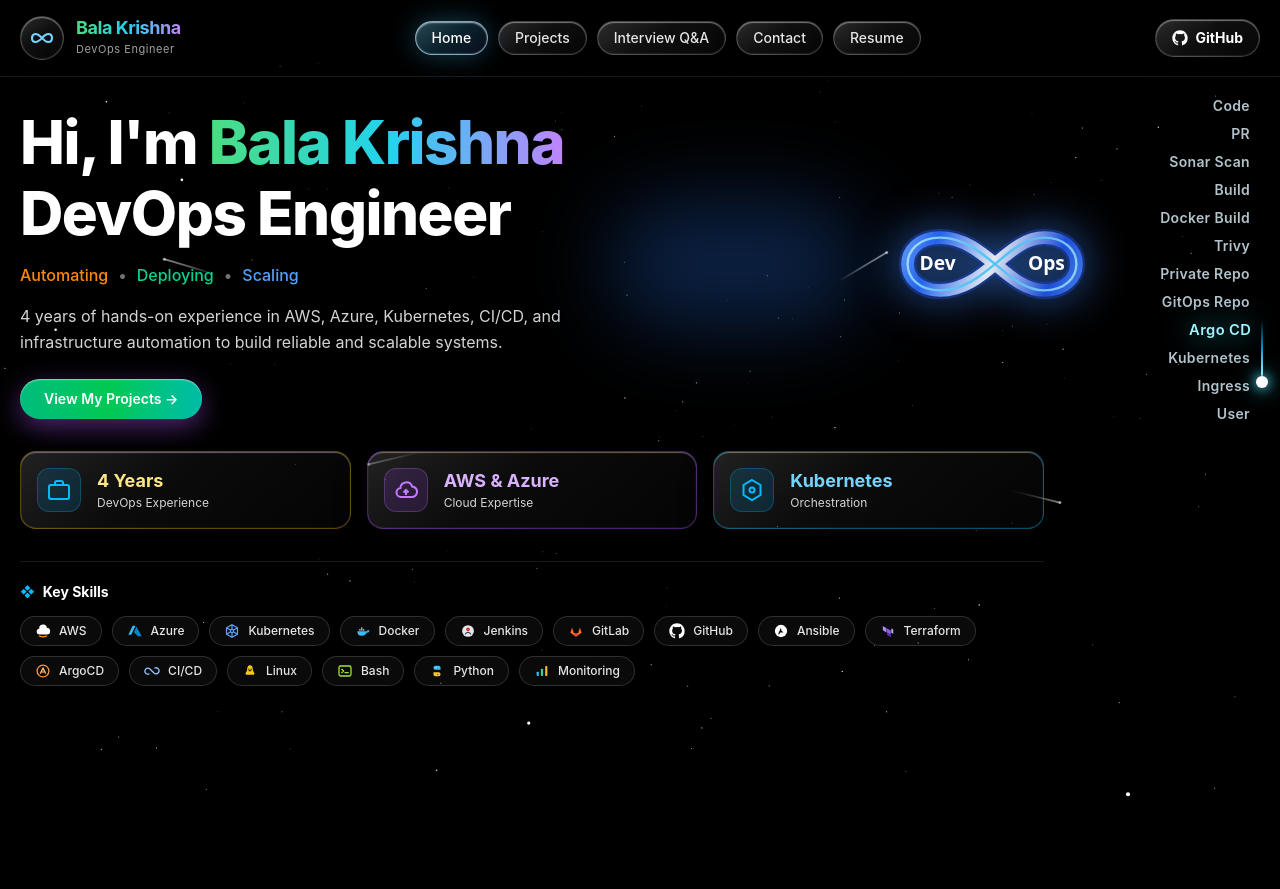
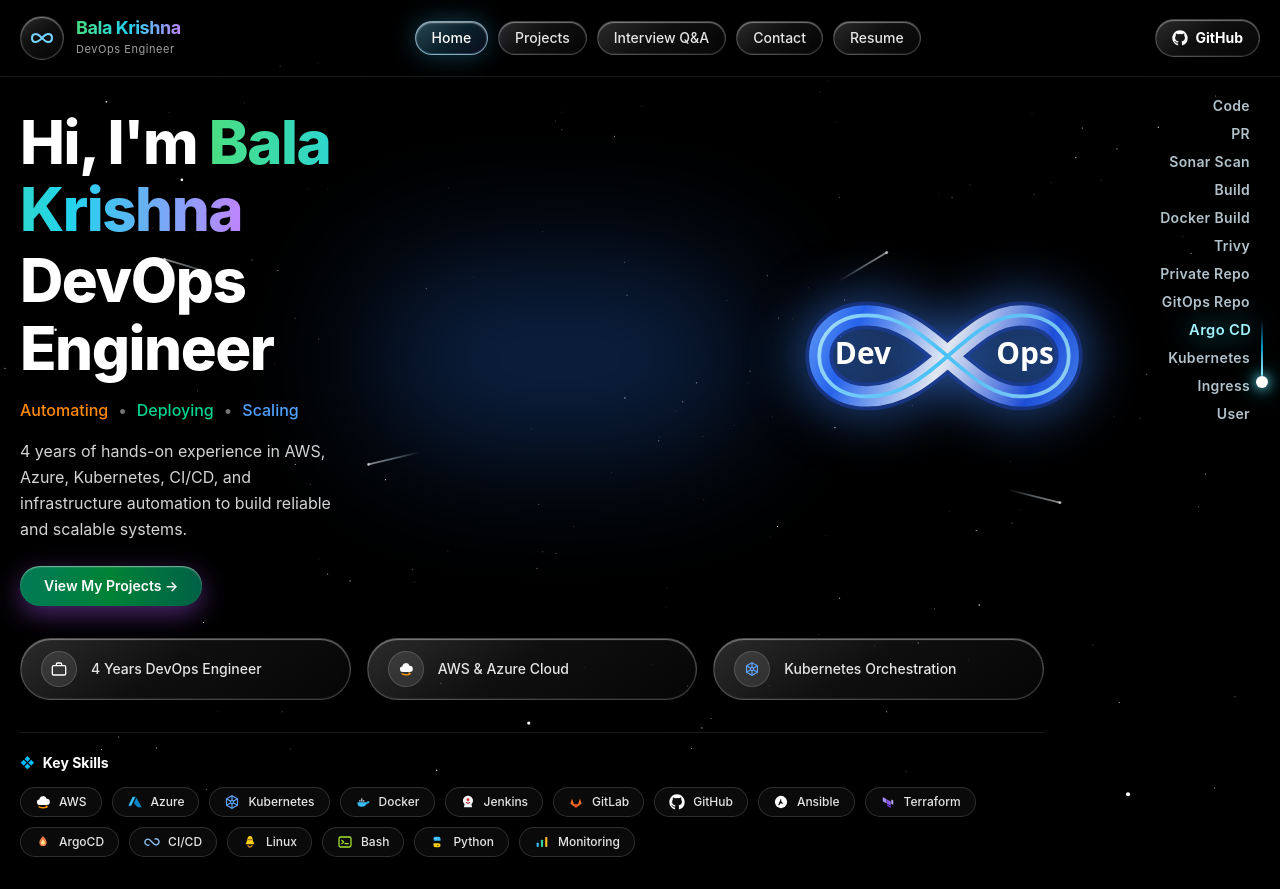
Before and after one commit to Bala-Nakkala/Bala-Nakkala.github.io, a React (Vite) app: page / in a window 1280 px wide. Before the commit the page ends 800 px from the top, so only its background shows below. Built offline with nearby package versions, Linux system fonts and the light colour scheme.

Commit message:
Update skill logos without dots, green projects button, tagline colors, and DevOps infinity logo

```diff
--- a/src/App.jsx
+++ b/src/App.jsx
@@ -487,14 +487,21 @@ function SkillExactLogo({ name }) {
       return (
         <svg className="h-4 w-4 shrink-0" viewBox="0 0 24 24" fill="none">
           <path
-            d="M17.6 17.2H6.8a4.3 4.3 0 0 1-.5-8.57A5.8 5.8 0 0 1 17.8 7.2a3.8 3.8 0 0 1-.2 10z"
+            d="M17.5 16.5H6.9a4.1 4.1 0 0 1-.4-8.17A5.6 5.6 0 0 1 17.4 7a3.6 3.6 0 0 1 .1 9.5z"
             fill="#FFFFFF"
           />
           <path
-            d="M6.5 19.6c3.4 1.6 7.6 1.6 11 0"
+            d="M6.2 19.2c3.6 1.7 8 1.7 11.6 0"
+            stroke="#FF9900"
+            strokeWidth="2"
+            strokeLinecap="round"
+          />
+          <path
+            d="M16.5 17.8l1.6 1.4-1.8 1.2"
             stroke="#FF9900"
             strokeWidth="1.8"
             strokeLinecap="round"
+            strokeLinejoin="round"
           />
         </svg>
       );
@@ -535,14 +542,12 @@ function SkillExactLogo({ name }) {
     case "Jenkins":
       return (
         <svg className="h-4 w-4 shrink-0" viewBox="0 0 24 24" fill="none">
-          <circle cx="12" cy="12" r="8.8" fill="#E5E7EB" />
-          <circle cx="12" cy="9.5" r="2.8" fill="#D33833" />
           <path
-            d="M8 16.5c1.1-1.7 2.5-2.4 4-2.4s2.9.7 4 2.4"
-            stroke="#374151"
-            strokeWidth="1.8"
-            strokeLinecap="round"
+            d="M12 2.5c-4.2 0-7.5 3.2-7.5 7.3 0 2.5 1.1 4.4 2.4 5.7l-1.1 4.2h12.4l-1.1-4.2c1.3-1.3 2.4-3.2 2.4-5.7 0-4.1-3.3-7.3-7.5-7.3z"
+            fill="#F3F4F6"
           />
+          <circle cx="12" cy="8.5" r="2.2" fill="#D33833" />
+          <path d="M9.5 13c1.5 1 3.5 1 5 0" stroke="#991B1B" strokeWidth="1.6" strokeLinecap="round" />
         </svg>
       );
     case "GitLab":
@@ -576,9 +581,14 @@ function SkillExactLogo({ name }) {
     case "ArgoCD":
       return (
         <svg className="h-4 w-4 shrink-0" viewBox="0 0 24 24" fill="none">
-          <circle cx="12" cy="12" r="8.8" stroke="#FB923C" strokeWidth="2" />
-          <path d="M8.3 15.2L12 7.4l3.7 7.8" stroke="#FDBA74" strokeWidth="2" strokeLinecap="round" strokeLinejoin="round" />
-          <circle cx="12" cy="13.5" r="1.4" fill="#FB923C" />
+          <path
+            d="M12 3.2c3.5 3.2 5.5 6.4 5.5 9.6a5.5 5.5 0 0 1-11 0c0-3.2 2-6.4 5.5-9.6z"
+            fill="#EF7B4D"
+          />
+          <path
+            d="M12 8.2c1.8 1.8 2.8 3.5 2.8 5a2.8 2.8 0 0 1-5.6 0c0-1.5 1-3.2 2.8-5z"
+            fill="#FDE68A"
+          />
         </svg>
       );
     case "CI/CD":
@@ -591,12 +601,12 @@ function SkillExactLogo({ name }) {
       return (
         <svg className="h-4 w-4 shrink-0" viewBox="0 0 24 24" fill="none">
           <path
-            d="M12 3.2c-2.6 0-4.2 2.4-4.2 5.7 0 2.4-1.4 4.3-2.3 6.2-.6 1.2.2 2.5 1.5 2.5h10c1.3 0 2.1-1.3 1.5-2.5-.9-1.9-2.3-3.8-2.3-6.2 0-3.3-1.6-5.7-4.2-5.7z"
+            d="M12 3c-2.5 0-4 2.2-4 5.2 0 2-1.2 3.6-2 5.2-.5 1 .2 2.1 1.3 2.1h9.4c1.1 0 1.8-1.1 1.3-2.1-.8-1.6-2-3.2-2-5.2 0-3-1.5-5.2-4-5.2z"
             fill="#FACC15"
           />
-          <circle cx="10.4" cy="9.2" r="0.9" fill="#000000" />
-          <circle cx="13.6" cy="9.2" r="0.9" fill="#000000" />
-          <path d="M10.5 11.6h3" stroke="#000000" strokeWidth="1.5" strokeLinecap="round" />
+          <circle cx="10.5" cy="8.5" r="0.85" fill="#111827" />
+          <circle cx="13.5" cy="8.5" r="0.85" fill="#111827" />
+          <path d="M9 17.5l2 2M15 17.5l-2 2" stroke="#F59E0B" strokeWidth="1.8" strokeLinecap="round" />
         </svg>
       );
     case "Bash":
@@ -631,72 +641,72 @@ function SkillExactLogo({ name }) {
 
 function DevOpsCenterInfinityLogo() {
   return (
-    <div className="pointer-events-none flex items-center justify-center py-2">
+    <div className="pointer-events-none flex items-center justify-center py-4">
       <div className="relative flex items-center justify-center">
         <div
           aria-hidden="true"
-          className="h-28 w-56 sm:h-32 sm:w-64 rounded-full bg-blue-500/25 blur-2xl"
+          className="h-40 w-80 sm:h-48 sm:w-96 rounded-full bg-blue-500/25 blur-3xl"
         />
         <svg
-          className="relative h-28 w-56 sm:h-32 sm:w-64 drop-shadow-[0_0_22px_rgba(59,130,246,0.85)]"
-          viewBox="0 0 320 150"
+          className="relative h-40 w-80 sm:h-48 sm:w-96 drop-shadow-[0_0_28px_rgba(59,130,246,0.9)]"
+          viewBox="0 0 360 170"
           fill="none"
         >
           <defs>
-            <linearGradient id="devOpsMetallicBlue" x1="20" y1="20" x2="300" y2="130" gradientUnits="userSpaceOnUse">
+            <linearGradient id="devOpsMetallicBlue" x1="20" y1="20" x2="340" y2="150" gradientUnits="userSpaceOnUse">
               <stop offset="0%" stopColor="#93C5FD" />
               <stop offset="25%" stopColor="#2563EB" />
               <stop offset="50%" stopColor="#E2E8F0" />
               <stop offset="75%" stopColor="#1D4ED8" />
               <stop offset="100%" stopColor="#60A5FA" />
             </linearGradient>
-            <linearGradient id="devOpsSilverHighlight" x1="0" y1="0" x2="320" y2="150" gradientUnits="userSpaceOnUse">
+            <linearGradient id="devOpsSilverHighlight" x1="0" y1="0" x2="360" y2="170" gradientUnits="userSpaceOnUse">
               <stop offset="0%" stopColor="#F8FAFC" stopOpacity="0.95" />
-              <stop offset="50%" stopColor="#38BDF8" stopOpacity="0.85" />
+              <stop offset="50%" stopColor="#38BDF8" stopOpacity="0.9" />
               <stop offset="100%" stopColor="#E2E8F0" stopOpacity="0.95" />
             </linearGradient>
           </defs>
 
           <path
-            d="M225 42c54 0 54 66 0 66-46 0-74-66-130-66-54 0-54 66 0 66 56 0 84-66 130-66z"
+            d="M252 46c60 0 60 76 0 76-52 0-84-76-144-76-60 0-60 76 0 76 62 0 92-76 144-76z"
             stroke="#1E40AF"
-            strokeWidth="22"
+            strokeWidth="26"
             strokeLinecap="round"
             strokeLinejoin="round"
             opacity="0.55"
           />
           <path
-            d="M225 42c54 0 54 66 0 66-46 0-74-66-130-66-54 0-54 66 0 66 56 0 84-66 130-66z"
+            d="M252 46c60 0 60 76 0 76-52 0-84-76-144-76-60 0-60 76 0 76 62 0 92-76 144-76z"
             stroke="url(#devOpsMetallicBlue)"
-            strokeWidth="16"
+            strokeWidth="19"
             strokeLinecap="round"
             strokeLinejoin="round"
           />
           <path
-            d="M225 42c54 0 54 66 0 66-46 0-74-66-130-66-54 0-54 66 0 66 56 0 84-66 130-66z"
+            d="M252 46c60 0 60 76 0 76-52 0-84-76-144-76-60 0-60 76 0 76 62 0 92-76 144-76z"
             stroke="url(#devOpsSilverHighlight)"
-            strokeWidth="3"
+            strokeWidth="3.5"
             strokeLinecap="round"
             strokeLinejoin="round"
           />
 
           <text
-            x="92"
-            y="82"
+            x="104"
+            y="92"
             textAnchor="middle"
             fill="#FFFFFF"
-            fontSize="24"
+            fontSize="28"
             fontWeight="700"
             fontFamily="system-ui, -apple-system, sans-serif"
           >
             Dev
           </text>
           <text
-            x="228"
-            y="82"
+            x="256"
+            y="92"
             textAnchor="middle"
             fill="#FFFFFF"
-            fontSize="24"
+            fontSize="28"
             fontWeight="700"
             fontFamily="system-ui, -apple-system, sans-serif"
           >
@@ -1184,7 +1194,7 @@ export default function App() {
       <main className="relative z-10 w-full px-3 sm:px-5 py-8 lg:pr-36">
         {activePage === "home" && (
           <>
-            <section className="relative flex flex-col justify-between gap-6 lg:flex-row lg:items-center">
+            <section className="relative flex flex-col justify-between gap-6 lg:grid lg:grid-cols-[1.15fr_1fr] lg:items-center">
               <div className="max-w-2xl">
                 <h1 className="text-4xl sm:text-5xl md:text-6xl font-extrabold tracking-tight leading-[1.12]">
                   Hi, I&apos;m{" "}
@@ -1209,34 +1219,34 @@ export default function App() {
                   <button
                     type="button"
                     onClick={() => setActivePage("projects")}
-                    className="ios-primary-btn cursor-pointer rounded-full bg-gradient-to-r from-emerald-500 via-green-500 to-teal-500 px-6 py-2.5 text-sm font-semibold text-white"
+                    className="ios-primary-btn cursor-pointer rounded-full bg-gradient-to-r from-emerald-700 via-green-700 to-emerald-800 px-6 py-2.5 text-sm font-semibold text-white shadow-[0_0_20px_rgba(21,128,61,0.45)]"
                   >
                     View My Projects →
                   </button>
                 </div>
               </div>
 
-              <div className="lg:mr-4">
+              <div className="flex items-center justify-center">
                 <DevOpsCenterInfinityLogo />
               </div>
 
               <FarRightSideStreakFlow />
             </section>
 
-            {/* 3 Interactive iOS Glass Highlight Cards */}
+            {/* 3 Interactive Glass Highlight Buttons */}
             <section className="mt-8 grid max-w-5xl grid-cols-1 gap-4 sm:grid-cols-3">
               <button
                 type="button"
                 onClick={() => toggleInfoCard("experience")}
-                className={`ios-glass-card flex cursor-pointer items-center gap-4 rounded-2xl border p-4 text-left ${
+                className={`ios-glass-pill flex cursor-pointer items-center gap-3.5 rounded-full px-5 py-3 text-left transition ${
                   activeInfoCard === "experience"
-                    ? "border-amber-300 shadow-[0_0_24px_rgba(251,191,36,0.28)]"
-                    : "border-amber-400/35 hover:border-amber-300/75"
+                    ? "ios-glass-pill-active text-white"
+                    : "text-neutral-200 hover:text-white"
                 }`}
               >
-                <div className="flex h-11 w-11 shrink-0 items-center justify-center rounded-xl border border-sky-400/25 bg-sky-500/15 text-sky-400">
+                <div className="flex h-9 w-9 shrink-0 items-center justify-center rounded-full border border-white/15 bg-white/10 text-white">
                   <svg
-                    className="h-6 w-6"
+                    className="h-4 w-4"
                     viewBox="0 0 24 24"
                     fill="none"
                     stroke="currentColor"
@@ -1246,77 +1256,43 @@ export default function App() {
                     <path d="M16 7V5a2 2 0 0 0-2-2h-4a2 2 0 0 0-2 2v2" />
                   </svg>
                 </div>
-                <div>
-                  <div className="text-lg font-bold text-amber-200 leading-tight">
-                    4 Years
-                  </div>
-                  <div className="mt-0.5 text-xs text-neutral-300">
-                    DevOps Experience
-                  </div>
-                </div>
+                <span className="text-xs sm:text-sm font-medium">
+                  4 Years DevOps Engineer
+                </span>
               </button>
 
               <button
                 type="button"
                 onClick={() => toggleInfoCard("cloud")}
-                className={`ios-glass-card flex cursor-pointer items-center gap-4 rounded-2xl border p-4 text-left ${
+                className={`ios-glass-pill flex cursor-pointer items-center gap-3.5 rounded-full px-5 py-3 text-left transition ${
                   activeInfoCard === "cloud"
-                    ? "border-purple-400 shadow-[0_0_24px_rgba(168,85,247,0.3)]"
-                    : "border-purple-500/40 hover:border-purple-400/75"
+                    ? "ios-glass-pill-active text-white"
+                    : "text-neutral-200 hover:text-white"
                 }`}
               >
-                <div className="flex h-11 w-11 shrink-0 items-center justify-center rounded-xl border border-purple-400/25 bg-purple-500/15 text-purple-400">
-                  <svg
-                    className="h-6 w-6"
-                    viewBox="0 0 24 24"
-                    fill="none"
-                    stroke="currentColor"
-                    strokeWidth="2"
-                  >
-                    <path d="M17.5 19H7a4.5 4.5 0 0 1-.6-8.96A6 6 0 0 1 18.1 8.5 4 4 0 0 1 17.5 19z" />
-                    <path d="M12 17v-5" />
-                    <path d="m9.5 14.5 2.5-2.5 2.5 2.5" />
-                  </svg>
-                </div>
-                <div>
-                  <div className="text-lg font-bold text-purple-300 leading-tight">
-                    AWS &amp; Azure
-                  </div>
-                  <div className="mt-0.5 text-xs text-neutral-300">
-                    Cloud Expertise
-                  </div>
-                </div>
+                <div className="flex h-9 w-9 shrink-0 items-center justify-center rounded-full border border-white/15 bg-white/10 text-white">
+                  <SkillExactLogo name="AWS" />
+                </div>
+                <span className="text-xs sm:text-sm font-medium">
+                  AWS &amp; Azure Cloud
+                </span>
               </button>
 
               <button
                 type="button"
                 onClick={() => toggleInfoCard("kubernetes")}
-                className={`ios-glass-card flex cursor-pointer items-center gap-4 rounded-2xl border p-4 text-left ${
+                className={`ios-glass-pill flex cursor-pointer items-center gap-3.5 rounded-full px-5 py-3 text-left transition ${
                   activeInfoCard === "kubernetes"
-                    ? "border-sky-300 shadow-[0_0_24px_rgba(56,189,248,0.3)]"
-                    : "border-sky-400/40 hover:border-sky-300/75"
+                    ? "ios-glass-pill-active text-white"
+                    : "text-neutral-200 hover:text-white"
                 }`}
               >
-                <div className="flex h-11 w-11 shrink-0 items-center justify-center rounded-xl border border-sky-400/25 bg-sky-500/15 text-sky-400">
-                  <svg
-                    className="h-6 w-6"
-                    viewBox="0 0 24 24"
-                    fill="none"
-                    stroke="currentColor"
-                    strokeWidth="2"
-                  >
-                    <polygon points="12 2 20.5 7 20.5 17 12 22 3.5 17 3.5 7" />
-                    <circle cx="12" cy="12" r="2.5" />
-                  </svg>
-                </div>
-                <div>
-                  <div className="text-lg font-bold text-sky-300 leading-tight">
-                    Kubernetes
-                  </div>
-                  <div className="mt-0.5 text-xs text-neutral-300">
-                    Orchestration
-                  </div>
-                </div>
+                <div className="flex h-9 w-9 shrink-0 items-center justify-center rounded-full border border-white/15 bg-white/10 text-white">
+                  <SkillExactLogo name="Kubernetes" />
+                </div>
+                <span className="text-xs sm:text-sm font-medium">
+                  Kubernetes Orchestration
+                </span>
               </button>
             </section>
 
```
